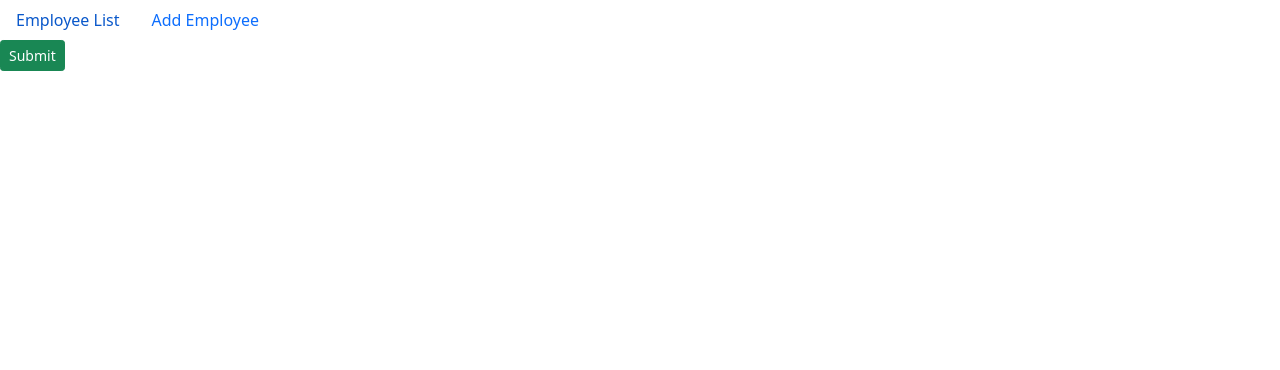
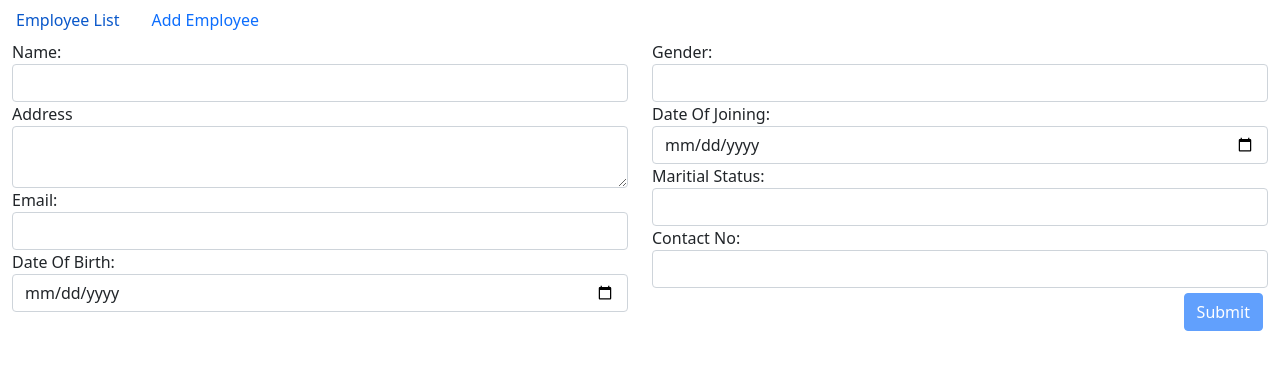
Before and after one commit to kotgyale/Test, an Angular app in the folder Employee/: page /create-employee in a window 1280 px wide. Shown: the top 370 px of the page. Built offline with nearby package versions, Linux system fonts and the light colour scheme.

Commit message:
Add Employee is completed

```diff
--- a/Employee/src/app/app-routing.module.ts
+++ b/Employee/src/app/app-routing.module.ts
@@ -9,6 +9,7 @@ const routes: Routes = [
   path: '',
   component: EmployeeDashboardComponent,
 },
+{ path: 'create-employee/:empEmail/edit', component: CreateEmployeeComponent },
 {
   path: 'create-employee',
   component: CreateEmployeeComponent,
--- a/Employee/src/app/create-employee/create-employee.component.css
+++ b/Employee/src/app/create-employee/create-employee.component.css
@@ -0,0 +1,7 @@
+.input-margin{
+    margin: 5px;
+}
+
+.f-right{
+    float: right;
+}
--- a/Employee/src/app/create-employee/create-employee.component.html
+++ b/Employee/src/app/create-employee/create-employee.component.html
@@ -1,5 +1,102 @@
-<form (ngSubmit)="onSubmit()" #employeeForm="ngForm">
+<div class="container-fluid">
+    <form [formGroup]="form" (ngSubmit)="submit()">
+        <div class="row">
+            <div class="col-md-6">
+                <div class="form-group">
+                    <label for="name">Name:</label>
+                    <input
+                        formControlName="name"
+                        id="name"
+                        type="text"
+                        class="form-control">
+                    <div *ngIf="f.name.touched && f.name.invalid" class="alert alert-danger">
+                        <div *ngIf="f.name.errors.required">Name is required.</div>
+                        <div *ngIf="f.name.errors.pattern">Valid Name is required.</div>
+                    </div>
+                </div>
+                <div class="form-group">
+                    <label for="address">Address</label>
+                    <textarea
+                        formControlName="address"
+                        id="address"
+                        type="text"
+                        class="form-control">
+                    </textarea>
+                    <div *ngIf="f.address.touched && f.address.invalid" class="alert alert-danger">
+                        <div *ngIf="f.address.errors.required">Address is required.</div>
+                    </div>
+                </div>
+                <div class="form-group">
+                    <label for="email">Email:</label>
+                    <input
+                        formControlName="email"
+                        id="email"
+                        type="email"
+                        class="form-control">
+                    <div *ngIf="f.email.touched && f.email.invalid" class="alert alert-danger">
+                        <div *ngIf="f.email.errors.required">Email is required.</div>
+                        <div *ngIf="f.email.errors.pattern">Please Enter Valid Email</div>
 
+                    </div>
+                </div>
+                <div class="form-group">
+                    <label for="dob">Date Of Birth:</label>
+                    <input
+                        formControlName="dob"
+                        id="dob"
+                        type="date"
+                        class="form-control">
+                    <div *ngIf="f.dob.touched && f.dob.invalid" class="alert alert-danger">
+                        <div *ngIf="f.dob.errors.required">Date of Birth is required.</div>
+                    </div>
+                </div>
+            </div>
+            <div class="col-md-6">
+                <div class="form-group">
+                    <label for="gender">Gender:</label>
+                    <select formControlName="gender" name="gender" id="gender" class="form-control">
+                        <option value="Male" >Male</option>
+                        <option value="Female" >Female</option>
+                        <option value="Other" >Other</option>
+                    </select>
+                </div>
 
-    <button type="submit" class="btn btn-success btn-sm" [disabled]="!employeeForm.form.valid">Submit</button>
-</form>
+                <div class="form-group">
+                    <label for="doj">Date Of Joining:</label>
+                    <input
+                        formControlName="doj"
+                        id="doj"
+                        type="date"
+                        class="form-control">
+                    <div *ngIf="f.doj.touched && f.doj.invalid" class="alert alert-danger">
+                        <div *ngIf="f.doj.errors.required">Date of Joining is required.</div>
+                    </div>
+                </div>
+
+                <div class="form-group">
+                    <label for="married">Maritial Status:</label>
+                    <select formControlName="married" name="married" id="married" class="form-control">
+                        <option value="Single" >Single</option>
+                        <option value="Married" >Married</option>
+                        <option value="Other" >Other</option>
+                    </select>
+                </div>
+
+                <div class="form-group">
+                    <label for="contact">Contact No:</label>
+                    <input
+                        formControlName="contact"
+                        id="contact"
+                        type="contact"
+                        class="form-control">
+                    <div *ngIf="f.contact.touched && f.contact.invalid" class="alert alert-danger">
+                        <div *ngIf="f.contact.errors.required">Contact No is required.</div>
+                        <div *ngIf="f.contact.errors.pattern">Please, Enter 10 digit Mobile Number.</div>
+                    </div>
+                </div>
+                <button class="btn btn-primary input-margin f-right" type="submit" [disabled]="!form.valid">Submit</button>
+            </div>
+        </div>
+    </form>
+
+</div>
--- a/Employee/src/app/create-employee/create-employee.component.ts
+++ b/Employee/src/app/create-employee/create-employee.component.ts
@@ -1,4 +1,7 @@
 import { Component, OnInit } from '@angular/core';
+import { FormControl, FormGroup, Validators } from '@angular/forms';
+import { EmployeeDTO } from '../_models/employee.dto';
+import { EmployeeDataService } from '../_services/employee-data.service';
 
 @Component({
   selector: 'app-create-employee',
@@ -7,13 +10,31 @@ import { Component, OnInit } from '@angular/core';
 })
 export class CreateEmployeeComponent implements OnInit {
 
-  constructor() { }
+  form: FormGroup;
+  employee: EmployeeDTO;
+  constructor(public employeeService: EmployeeDataService) { }
 
   ngOnInit(): void {
+    this.form = new FormGroup({
+      name: new FormControl('', [Validators.required,Validators.pattern("^[a-zA-z]+")]),
+      address: new FormControl('', Validators.required),
+      email: new FormControl('', [Validators.required,Validators.pattern("^[a-z0-9._%+-]+@[a-z0-9.-]+\\.[a-z]{2,4}$")]),
+      dob: new FormControl('', Validators.required),
+      gender: new FormControl(''),
+      married: new FormControl(''),
+      doj: new FormControl('', Validators.required),
+      contact: new FormControl('',[Validators.required, Validators.pattern("^((\\+91-?)|0)?[0-9]{10}$")])
+    });
   }
 
-  onSubmit(){
-    console.log("submitted");
+  get f(){
+    return this.form.controls;
+  }
+
+  submit(){
+    console.log(this.form.value);
+    this.employee = this.form.value;
+    this.employeeService.addEmployee(this.employee);
   }
 
 }
--- a/Employee/src/app/employee-dashboard/employee-dashboard.component.html
+++ b/Employee/src/app/employee-dashboard/employee-dashboard.component.html
@@ -25,7 +25,7 @@
                     <td>{{employee.married}}</td>
                     <td>{{employee.contact}}</td>
                     <td>
-                        <button class="btn btn-info">Edit</button><button class="btn btn-danger ml-lg-5" (click)="deleteEmployee(employee)">Delete</button>
+                        <a [routerLink]="['/create-employee/', employee.email, 'edit']" class="btn btn-info" (click)="updateEmployee(employee)">Edit</a><button class="btn btn-danger ml-lg-5" (click)="deleteEmployee(employee)">Delete</button>
                     </td>
                 </tr>
             </tbody>
--- a/Employee/src/app/employee-dashboard/employee-dashboard.component.ts
+++ b/Employee/src/app/employee-dashboard/employee-dashboard.component.ts
@@ -22,4 +22,8 @@ export class EmployeeDashboardComponent implements OnInit {
     alert("Employee Deleted successfully")
   }
 
+  updateEmployee(employee){
+
+  }
+
 }
```
